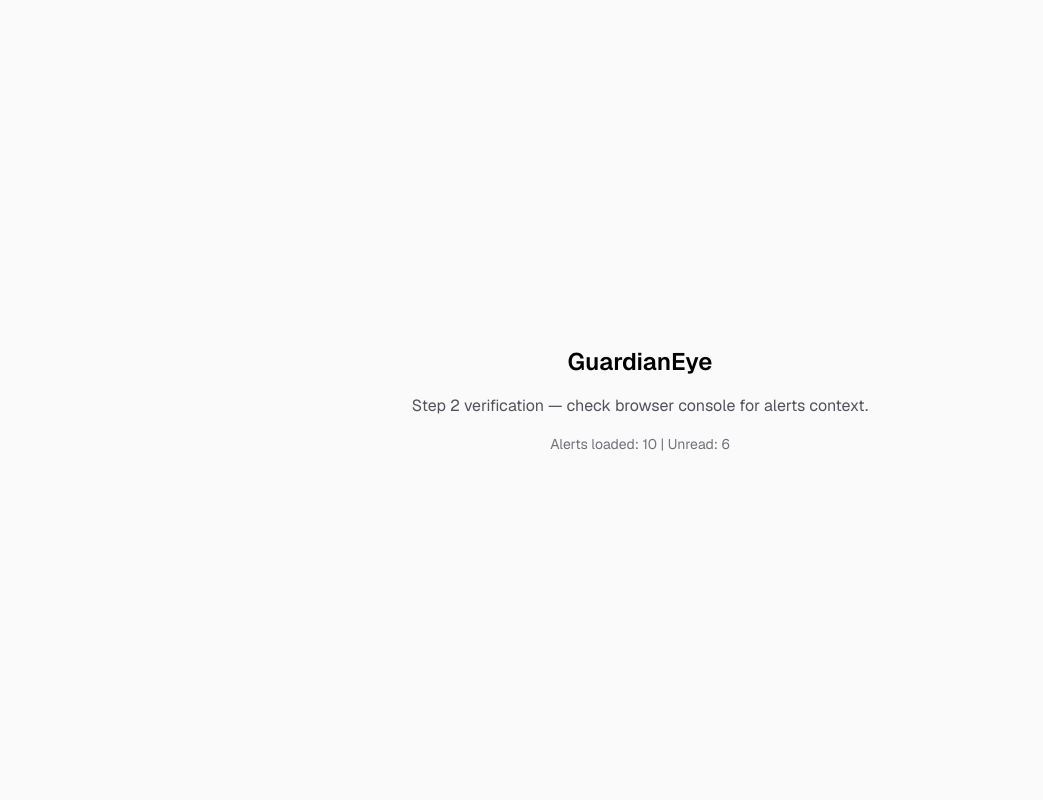
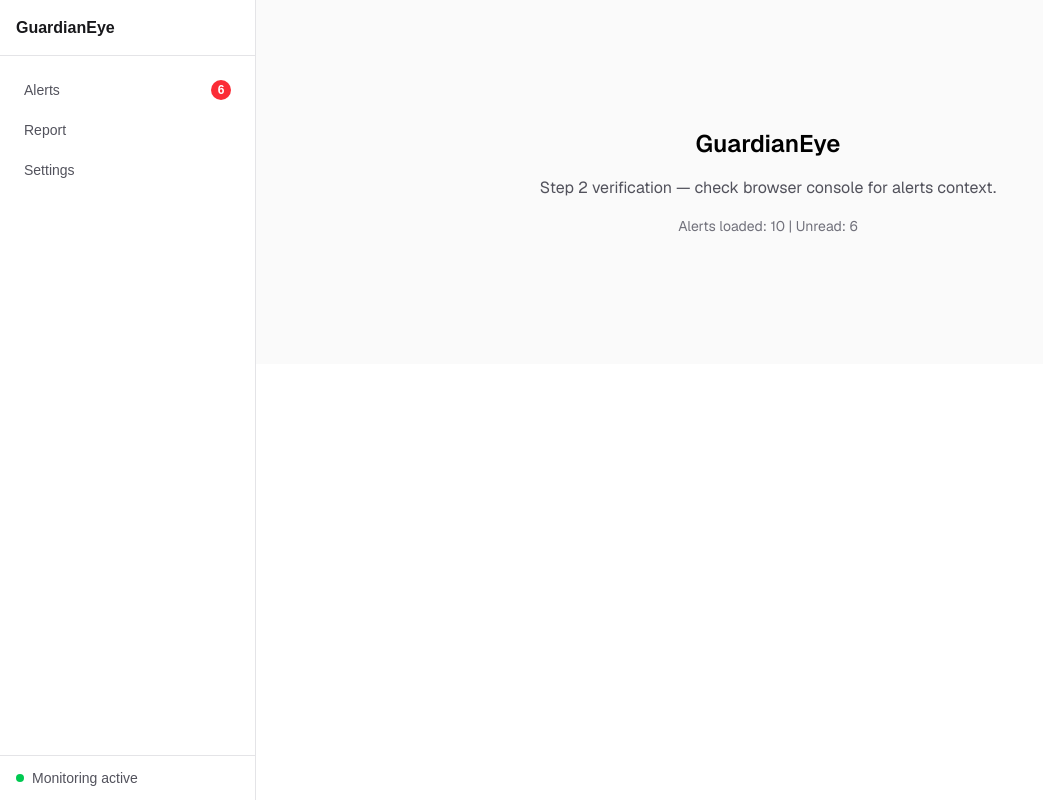
Before and after one commit to DinaShantina/guardianeye, a Next.js app: page / in a window 1280 px wide. Shown: the whole page, without its empty margins (0-1043 px from the left). Built offline with nearby package versions, Linux system fonts and the light colour scheme.

Commit message:
Complete step 3: layout + navigation

```diff
--- a/app/layout.tsx
+++ b/app/layout.tsx
@@ -2,6 +2,7 @@
 import { Geist, Geist_Mono } from "next/font/google";
 import "./globals.css";
 import { Providers } from "./providers";
+import AppShell from "@/components/layout/AppShell";
 
 const geistSans = Geist({
   variable: "--font-geist-sans",
@@ -14,8 +15,8 @@
 });
 
 export const metadata: Metadata = {
-  title: "Create Next App",
-  description: "Generated by create next app",
+  title: "GuardianEye",
+  description: "Real-time child safety alerts for parents",
 };
 
 export default function RootLayout({
@@ -28,8 +29,10 @@
       lang="en"
       className={`${geistSans.variable} ${geistMono.variable} h-full antialiased`}
     >
-      <body className="min-h-full flex flex-col">
-        <Providers>{children}</Providers>
+      <body className="h-full">
+        <Providers>
+          <AppShell>{children}</AppShell>
+        </Providers>
       </body>
     </html>
   );
--- a/app/providers.tsx
+++ b/app/providers.tsx
@@ -1,7 +1,17 @@
 'use client'
 
+import { useEffect } from 'react'
 import { AlertsProvider } from '@/lib/alerts-store'
 
 export function Providers({ children }: { children: React.ReactNode }) {
+  useEffect(() => {
+    if ('serviceWorker' in navigator) {
+      navigator.serviceWorker.register('/sw.js', {
+        scope: '/',
+        updateViaCache: 'none',
+      })
+    }
+  }, [])
+
   return <AlertsProvider>{children}</AlertsProvider>
 }
--- /dev/null
+++ b/components/layout/AppShell.tsx
@@ -0,0 +1,46 @@
+'use client'
+
+import { useState } from 'react'
+import Sidebar from './Sidebar'
+import StatusIndicator from './StatusIndicator'
+
+export default function AppShell({ children }: { children: React.ReactNode }) {
+  const [sidebarOpen, setSidebarOpen] = useState(false)
+
+  return (
+    <div className="flex h-screen overflow-hidden">
+      {/* Mobile backdrop */}
+      {sidebarOpen && (
+        <div
+          className="fixed inset-0 z-40 bg-black/40 md:hidden"
+          onClick={() => setSidebarOpen(false)}
+        />
+      )}
+
+      {/* Sidebar */}
+      <Sidebar open={sidebarOpen} onClose={() => setSidebarOpen(false)} />
+
+      {/* Right side */}
+      <div className="flex flex-1 flex-col overflow-hidden">
+        {/* Mobile top bar */}
+        <header className="flex h-14 items-center justify-between border-b border-zinc-200 px-4 dark:border-zinc-800 md:hidden">
+          <button
+            onClick={() => setSidebarOpen(true)}
+            className="rounded p-1.5 text-zinc-600 hover:bg-zinc-100 dark:text-zinc-400 dark:hover:bg-zinc-800"
+            aria-label="Open menu"
+          >
+            <svg className="h-5 w-5" fill="none" stroke="currentColor" viewBox="0 0 24 24">
+              <path strokeLinecap="round" strokeLinejoin="round" strokeWidth={2} d="M4 6h16M4 12h16M4 18h16" />
+            </svg>
+          </button>
+          <StatusIndicator />
+        </header>
+
+        {/* Page content */}
+        <main className="flex-1 overflow-y-auto">
+          {children}
+        </main>
+      </div>
+    </div>
+  )
+}
--- /dev/null
+++ b/components/layout/Sidebar.tsx
@@ -0,0 +1,89 @@
+'use client'
+
+import Link from 'next/link'
+import { usePathname } from 'next/navigation'
+import { useAlerts } from '@/lib/alerts-store'
+import StatusIndicator from './StatusIndicator'
+
+interface SidebarProps {
+  open: boolean
+  onClose: () => void
+}
+
+const navItems = [
+  { href: '/alerts', label: 'Alerts' },
+  { href: '/report', label: 'Report' },
+  { href: '/settings', label: 'Settings' },
+]
+
+export default function Sidebar({ open, onClose }: SidebarProps) {
+  const pathname = usePathname()
+  const { unreadCount } = useAlerts()
+
+  return (
+    <aside
+      className={[
+        'fixed inset-y-0 left-0 z-50 flex w-64 flex-col',
+        'border-r border-zinc-200 bg-white dark:border-zinc-800 dark:bg-zinc-950',
+        'transition-transform duration-200',
+        open ? 'translate-x-0' : '-translate-x-full',
+        'md:relative md:z-auto md:translate-x-0',
+      ].join(' ')}
+    >
+      {/* Header */}
+      <div className="flex h-14 items-center justify-between border-b border-zinc-200 px-4 dark:border-zinc-800">
+        <Link
+          href="/"
+          onClick={onClose}
+          className="text-base font-semibold text-zinc-900 dark:text-white"
+        >
+          GuardianEye
+        </Link>
+        {/* Close button — mobile only */}
+        <button
+          onClick={onClose}
+          className="rounded p-1 text-zinc-500 hover:bg-zinc-100 dark:hover:bg-zinc-800 md:hidden"
+          aria-label="Close menu"
+        >
+          <svg className="h-5 w-5" fill="none" stroke="currentColor" viewBox="0 0 24 24">
+            <path strokeLinecap="round" strokeLinejoin="round" strokeWidth={2} d="M6 18L18 6M6 6l12 12" />
+          </svg>
+        </button>
+      </div>
+
+      {/* Nav links */}
+      <nav className="flex-1 space-y-1 px-3 py-4">
+        {navItems.map(({ href, label }) => {
+          const isActive = pathname === href || pathname.startsWith(href + '/')
+          const badge = href === '/alerts' && unreadCount > 0 ? unreadCount : null
+
+          return (
+            <Link
+              key={href}
+              href={href}
+              onClick={onClose}
+              className={[
+                'flex items-center justify-between rounded-md px-3 py-2 text-sm font-medium transition-colors',
+                isActive
+                  ? 'bg-zinc-100 text-zinc-900 dark:bg-zinc-800 dark:text-white'
+                  : 'text-zinc-600 hover:bg-zinc-50 hover:text-zinc-900 dark:text-zinc-400 dark:hover:bg-zinc-800/50 dark:hover:text-white',
+              ].join(' ')}
+            >
+              {label}
+              {badge !== null && (
+                <span className="ml-auto flex h-5 min-w-[1.25rem] items-center justify-center rounded-full bg-red-500 px-1.5 text-xs font-semibold text-white">
+                  {badge}
+                </span>
+              )}
+            </Link>
+          )
+        })}
+      </nav>
+
+      {/* Status indicator — pinned to bottom on desktop */}
+      <div className="hidden border-t border-zinc-200 px-4 py-3 dark:border-zinc-800 md:block">
+        <StatusIndicator />
+      </div>
+    </aside>
+  )
+}
--- /dev/null
+++ b/components/layout/StatusIndicator.tsx
@@ -0,0 +1,8 @@
+export default function StatusIndicator() {
+  return (
+    <div className="flex items-center gap-2 text-sm text-zinc-600 dark:text-zinc-400">
+      <span className="h-2 w-2 rounded-full bg-green-500" aria-hidden="true" />
+      <span>Monitoring active</span>
+    </div>
+  )
+}
--- /dev/null
+++ b/public/sw.js
@@ -0,0 +1,3 @@
+// Service worker — push and notification handlers will be added in step 11
+self.addEventListener('install', () => self.skipWaiting())
+self.addEventListener('activate', (event) => event.waitUntil(self.clients.claim()))
```
